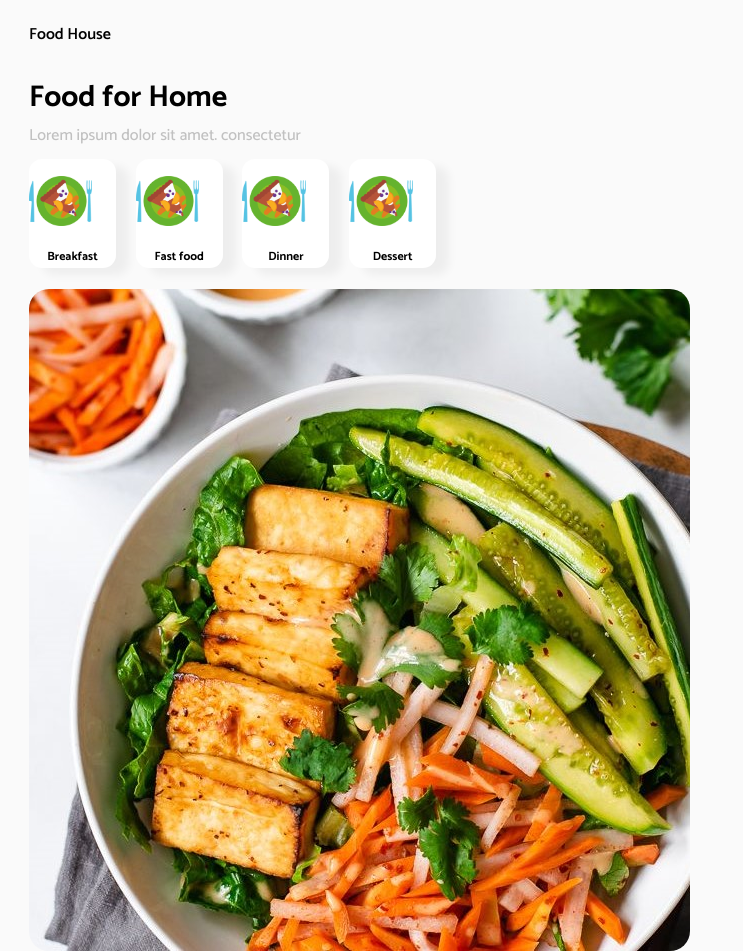
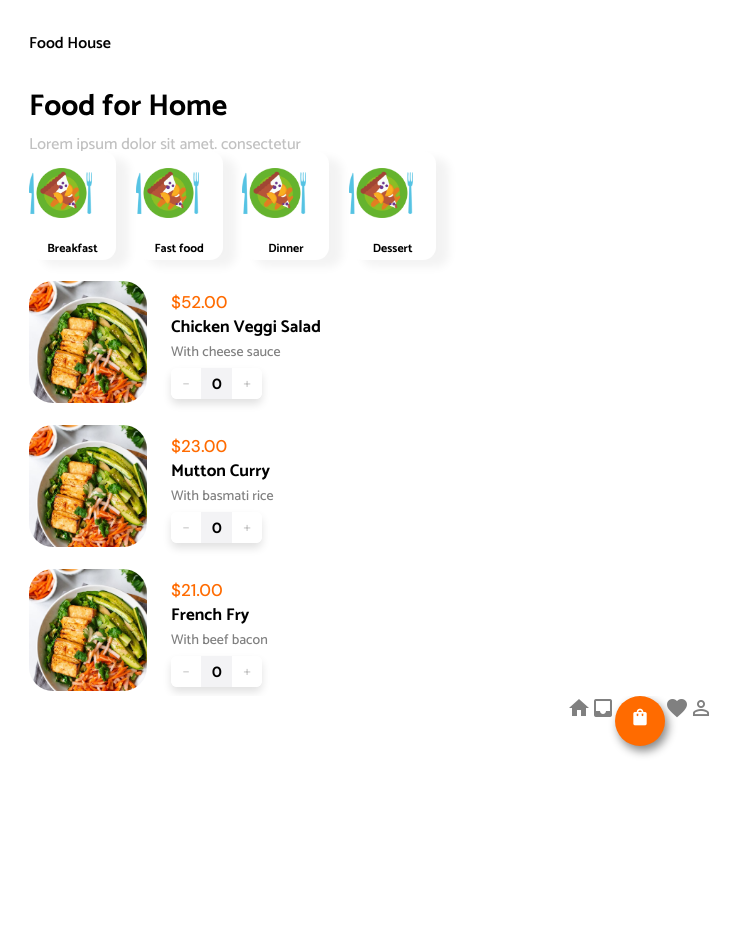
Before and after one commit to Carmenprz/FoodApp, a plain HTML site: page index.html in a window 1280 px wide. Shown: the top 951 px of the page, without its empty margins (0-743 px from the left). After the commit the page ends 800 px from the top, so only its background shows below. Drawn offline with Linux system fonts and the light colour scheme.

Commit message:
organisms css file created, products section done

```diff
--- a/assets/css/components/atoms.css
+++ b/assets/css/components/atoms.css
@@ -5,9 +5,8 @@
 
 body {
     font-family: 'Catamaran', sans-serif;
-    background-color: #FAFAFA;
-    margin-left: 29px;
-    margin-right: 0px;
+    background-color: #ffffff;
+    margin: 0px;
 }
 
 h1 {
@@ -20,6 +19,7 @@ h2 {
     font-weight: 550;
     font-size: 16px;
     margin-bottom: 0px;
+    margin-top: 30px;
 }
 
 h3 {
@@ -29,7 +29,9 @@ h3 {
 
 h4 {
     font-weight: 700;
-    font-size: 20px;
+    font-size: 17px;
+    letter-spacing: 2.5%;
+    margin: 0px;
 }
 
 
@@ -40,11 +42,11 @@ h5 {
     margin: 0px;
 }
 
-
 h6 {
     font-weight: 500;
     font-size: 14px;
     color:grey;
+    margin: 0px;
 }
 
 button {
@@ -106,12 +108,64 @@ button {
 .price {
     color: #FF6B00;
     font-weight: 500;
-    font-size: 20px;
+    font-size: 17px;
     font-family: 'DM Sans', sans-serif;
+    margin: 10px 0px 0px 0px;
 }
 
+.quantity {
+    width: 91px;
+    display: flex;
+    align-items: center;
+    justify-content: center;
+    padding: 0;
+    margin: 4px 0px 0px 0px;
+    box-shadow: 0px 5px 9px rgba(0, 0, 0, 0.12);
+    border-radius: 6px; ;
+}
+
+.quantity__minus,
+.quantity__plus {
+  display: block;
+  width: 30.33px;
+  height: 31px;
+  margin: 0;
+  background: white;
+  text-decoration: none;
+  font-family: 'DM Sans', sans-serif;
+  font-size: 14px;
+  line-height: 31px;
+  text-align: center;
+  color: #C1C1C1;
+}
+
+.quantity__minus {
+    border-radius: 6px 0px 0px 6px;
+}
+
+.quantity__plus {
+    border-radius: 0px 6px 6px 0px;
+}
+
+.quantity__input {
+    width: 31px;
+    height: 31px;
+    margin: 0;
+    padding: 0;
+    text-align: center;
+    background-color: #F3F3F5;
+    border: none;
+    font-family: 'DM Sans', sans-serif;
+    font-weight: bold;
+    font-size: 14px;
+}
+
+
 .menu-img {
-    border-radius: 20px;
+    border-radius: 24px;
+    width: 118px;
+    height: 122px;
+    margin-right: 24px;
 }
 
 #bag-btn {
--- a/assets/css/components/molecules.css
+++ b/assets/css/components/molecules.css
@@ -13,11 +13,29 @@ header {
     height: 130px;
 }
 
+.product {
+    height: 122px;
+    width: 305px;
+    margin: 0px;
+    padding-bottom: 22px;
+    display: flex;
+    flex-flow: column wrap;
+    align-content: flex-start;
+    justify-content: flex-start;
+}
 
-.titles-payment {
+nav {
+    height: 104px;
+    background-color: white;
+    overflow: hidden;
+    position: fixed;
+    bottom: 0;
+    width: 100%;
+    display: flex;
+    justify-content: center;
+}
+
+nav a {
+    display: inline-block;
 
 }
-
-.result-payment {
-
-}
--- a/assets/css/components/organisms.css
+++ b/assets/css/components/organisms.css
@@ -0,0 +1,9 @@
+.content {
+    margin-left: 29px;
+}
+
+.products {
+    display: flex;
+    flex-direction: column;
+    justify-content: center;
+}
--- a/assets/css/main.css
+++ b/assets/css/main.css
@@ -1,3 +1,3 @@
 @import 'components/atoms.css';
-
 @import 'components/molecules.css';
+@import 'components/organisms.css';
```
